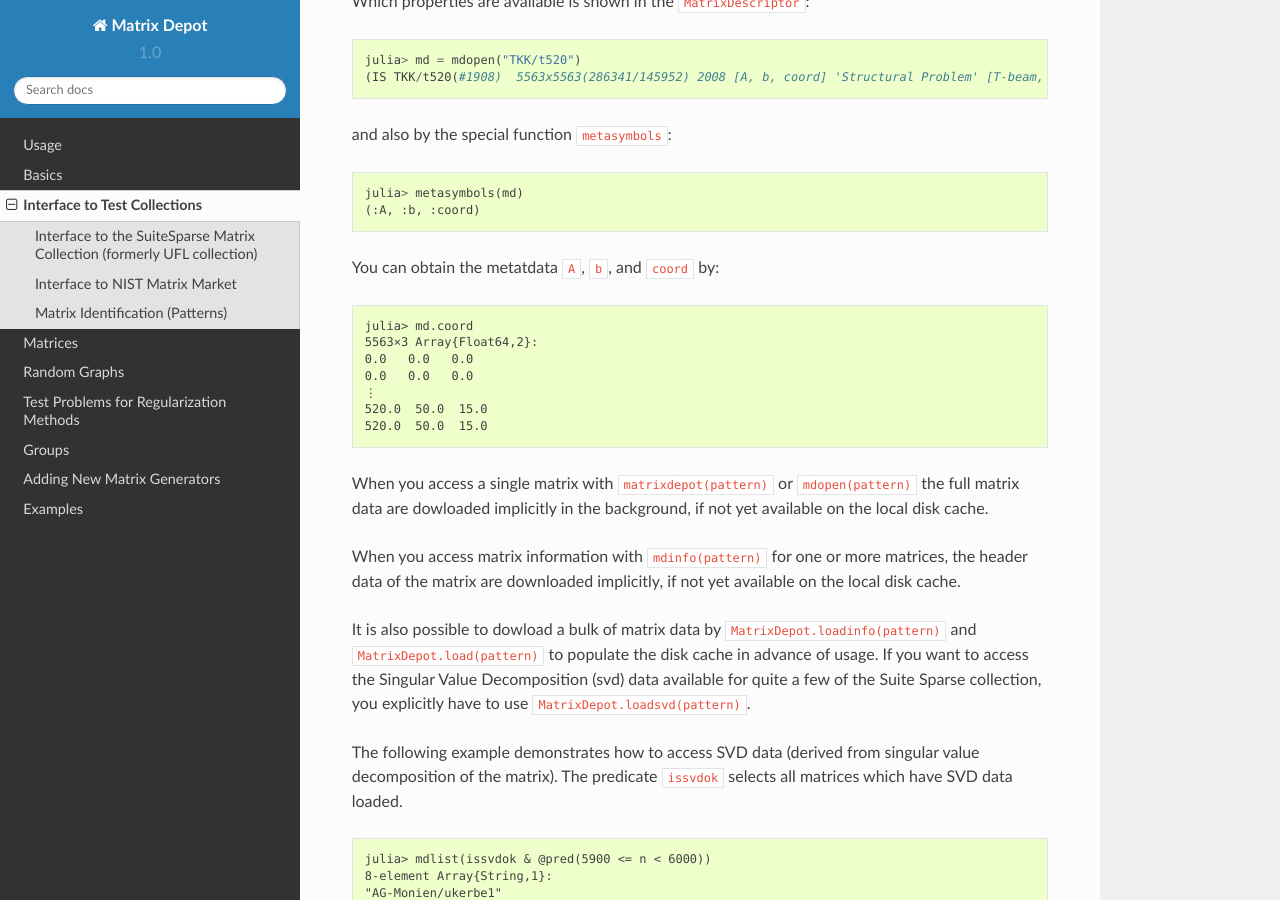
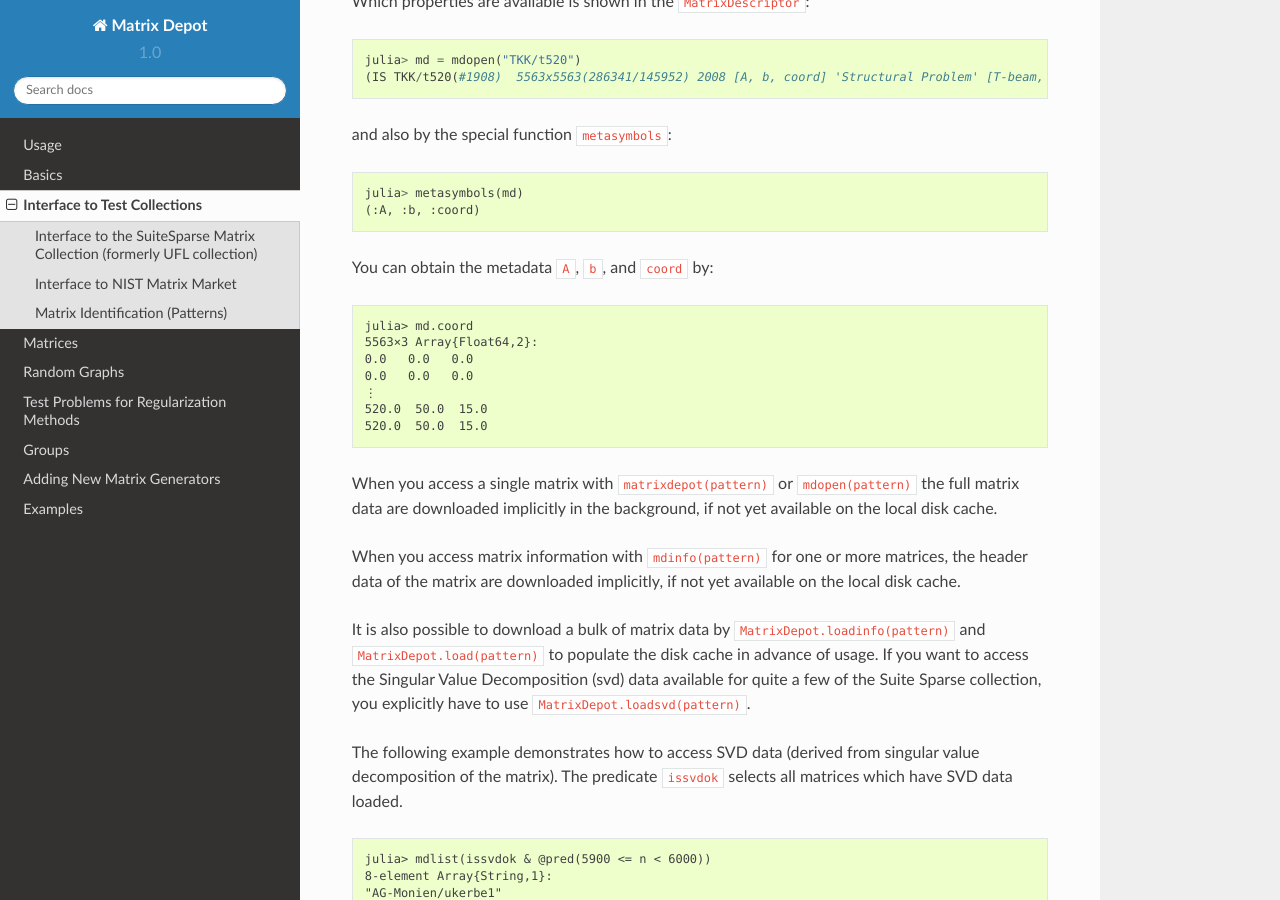
Before and after one commit to JuliaLinearAlgebra/MatrixDepot.jl, a Sphinx documentation site: the page built from doc/interface.rst, in a window 1280 px wide and 900 px high, scrolled down 1920 px. Built offline with Sphinx 7.4.7 and the Read the Docs theme 2.0.0, drawn with Linux system fonts in a browser that asks for light colours; some of the changed text lies outside the part shown.

Commit message:
Correct some typos (#109)
Signed-off-by: Alexander Seiler <seileralex@gmail.com>

```diff
--- a/doc/interface.rst
+++ b/doc/interface.rst
@@ -111,7 +111,7 @@ and also by the special function ``metasymbols``:
     julia> metasymbols(md)
     (:A, :b, :coord)
 
-You can obtain the metatdata ``A``, ``b``, and ``coord`` by::
+You can obtain the metadata ``A``, ``b``, and ``coord`` by::
 
     julia> md.coord
     5563×3 Array{Float64,2}:
@@ -123,14 +123,14 @@ You can obtain the metatdata ``A``, ``b``, and ``coord`` by::
 
 
 When you access a single matrix with ``matrixdepot(pattern)`` or ``mdopen(pattern)``
-the full matrix data are dowloaded implicitly in the background, if not yet available
+the full matrix data are downloaded implicitly in the background, if not yet available
 on the local disk cache.
 
 When you access matrix information with ``mdinfo(pattern)`` for one or more matrices,
 the header data of the matrix are downloaded implicitly, if not yet available on the
 local disk cache.
 
-It is also possible to dowload a bulk of matrix data by ``MatrixDepot.loadinfo(pattern)``
+It is also possible to download a bulk of matrix data by ``MatrixDepot.loadinfo(pattern)``
 and ``MatrixDepot.load(pattern)`` to populate the disk cache in advance of usage.
 If you want to access the Singular Value Decomposition (svd) data available for quite a
 few of the Suite Sparse collection, you explicitly have to use
--- a/doc/usage.rst
+++ b/doc/usage.rst
@@ -145,7 +145,7 @@ matrices is symbolized by ``:symmetric``.
 We can define our own groups using the function ``setgroup!`` and
 remove a defined group with ``deletegroup!``.
 
-User definied groups may use arbitrary patterns to declare subsets of all available matrices,
+User defined groups may use arbitrary patterns to declare subsets of all available matrices,
 and are not restricted to simple lists of alternative names.
 
 See also::
@@ -173,7 +173,7 @@ See also::
       co = md.coord
       tx = md("Gname_10.txt")
 
-      md = mdopen("gravity", 10, false) # localy generated example with rhs and solution
+      md = mdopen("gravity", 10, false) # locally generated example with rhs and solution
       A = md.A
       b = md.b
       x = md.x
```
Also changed, not shown: other parts of doc/interface.rst (+2 -2 lines), README.md (+6 -6 lines), 11 other files.
